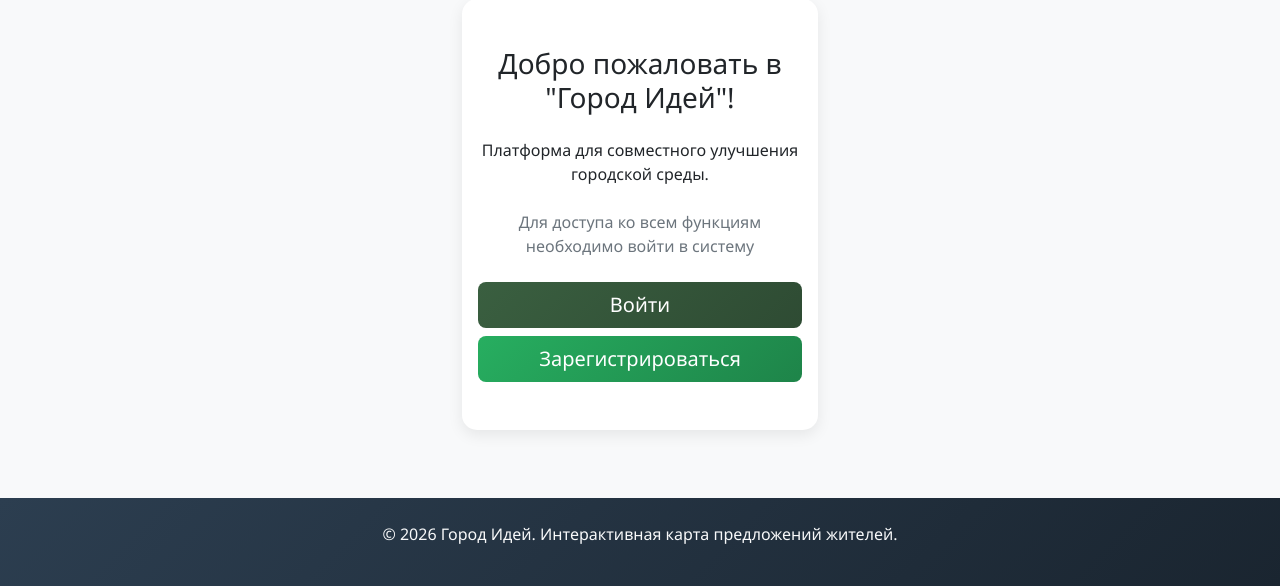
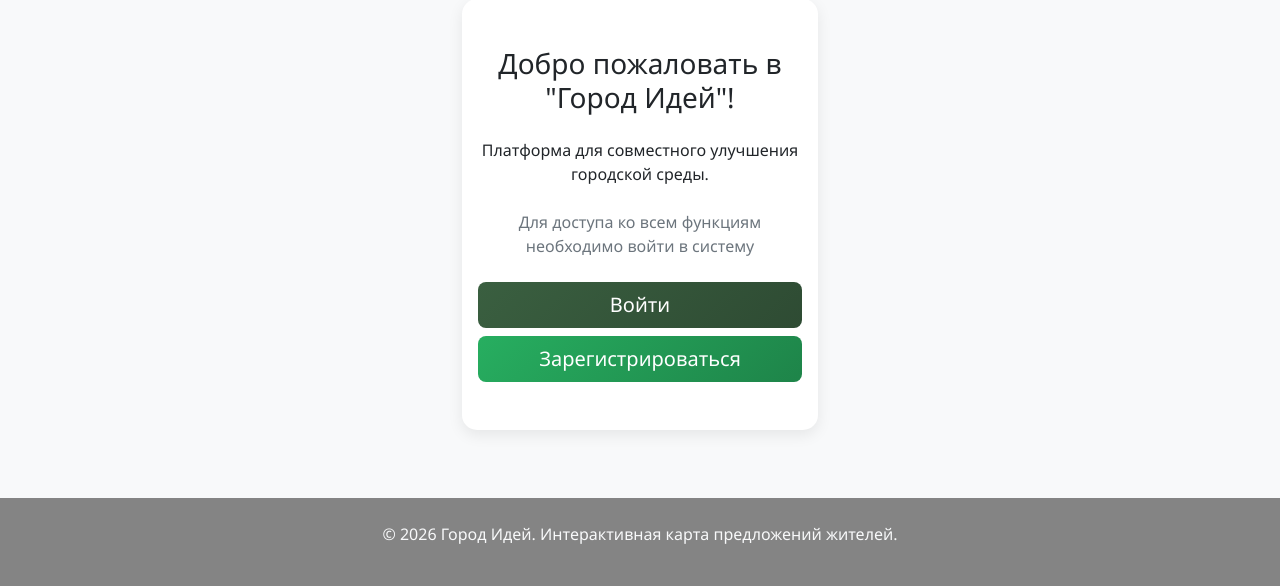
Before and after one commit to AgentOfKall/GorodIdeiy, a Flask app: page / in a window 1280 px wide. Shown: the part 256-842 px from the top of the page. Run offline with Flask 3, Linux system fonts and the light colour scheme; data comes from the database, SQL or seed files in the repository.

Commit message:
Update style.css
FOOTER PURPLE DARK TO GREY

```diff
--- a/static/css/style.css
+++ b/static/css/style.css
@@ -250,7 +250,7 @@ body {
 /* Футер */
 footer {
     margin-top: auto;
-    background: linear-gradient(135deg, #2c3e50 0%, #1a2530 100%);
+    background: linear-gradient(135deg, #848484 0%, #848484 100%);
     color: white;
 }
 
```
